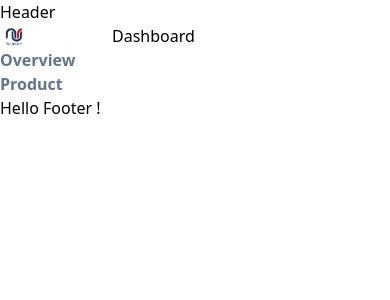
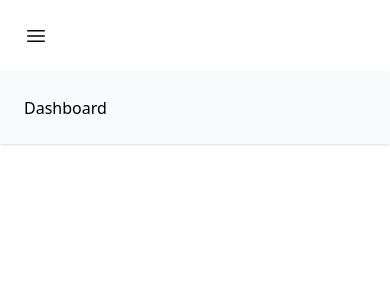
Before and after one commit to sabbir10s/admin-dashboard, a React (Vite) app: page / in a window 390 px wide. Shown: the top 300 px of the page. Built offline with nearby package versions, Linux system fonts and the light colour scheme.

Commit message:
dashbord layout with mobile responsive added

```diff
--- a/src/Layout/index.jsx
+++ b/src/Layout/index.jsx
@@ -1,32 +1,25 @@
-import React from 'react';
+import React, { useState } from 'react';
 
-import Sidebar from '../components/common/Sidebar/Sidebar';
-import Header from '../components/shared/Header/Header';
+import Navbar from '../components/shared/Navbar/Navbar';
+import Sidebar from '../components/shared/Sidebar/Sidebar';
 
 const Layout = ({ children }) => {
+  const [sidebar, setSidebar] = useState(true);
+  const handleSidebar = () => {
+    setSidebar(!sidebar);
+  };
   return (
-    <React.Fragment>
-      <header>
-        <Header />
-      </header>
-      <main>
-        <div className="flex">
-          <aside>
-            {/* Add sidebar content */}
-            <Sidebar />
-          </aside>
-
-          <main>
-            {/* Add main content */}
-            {children}
-          </main>
+    <main className="flex">
+      {sidebar && (
+        <div className="w-72 bg-white h-screen hidden lg:block">
+          <Sidebar />
         </div>
-      </main>
-      <footer>
-        {' '}
-        <h1>Hello Footer !</h1>
-      </footer>
-    </React.Fragment>
+      )}
+      <div className="w-full">
+        <Navbar handleSidebar={handleSidebar} />
+        <main className="bg-[#f9fafb] shadow w-full p-6">{children}</main>
+      </div>
+    </main>
   );
 };
 
--- a/src/components/common/ActiveLink/ActiveLink.jsx
+++ b/src/components/common/ActiveLink/ActiveLink.jsx
@@ -6,8 +6,8 @@ function ActiveLink({ children, to, ...props }) {
   const match = useMatch({ path: resolved.pathname, end: true });
   return (
     <Link
-      className={`py-4 text-slate-500 font-semibold ${
-        match && 'text-primary-600'
+      className={`text-slate-500 font-normal hover:text-primary-500 ${
+        match && 'text-primary-500'
       }`}
       to={to}
       {...props}
--- a/src/components/common/Sidebar/Sidebar.jsx
+++ /dev/null
@@ -1,22 +0,0 @@
-import React from 'react';
-
-import logo from '../../../assets/images/logo.jpeg';
-import ActiveLink from '../ActiveLink/ActiveLink';
-
-const Sidebar = () => {
-  return (
-    <div className="text-primary-900 w-1/4">
-      <img className="w-28" src={logo} alt="" />
-      <ul>
-        <li>
-          <ActiveLink to="/">Overview</ActiveLink>
-        </li>
-        <li>
-          <ActiveLink to="/product">Product</ActiveLink>
-        </li>
-      </ul>
-    </div>
-  );
-};
-
-export default Sidebar;
--- /dev/null
+++ b/src/components/shared/MobileSidebar/MobileSidebar.jsx
@@ -0,0 +1,28 @@
+import React from 'react';
+
+import Sidebar from '../Sidebar/Sidebar';
+
+const MobileSidebar = ({ visible, handleMobileSidebar }) => {
+  const handleCloseModal = (e) => {
+    if (e.target.id === 'container') handleMobileSidebar();
+  };
+
+  if (!visible) {
+    return null;
+  }
+  return (
+    <button
+      onClick={handleCloseModal}
+      id="container"
+      className="lg:hidden z-30 fixed inset-0 bg-black bg-opacity-30"
+    >
+      <div className="w-full md:w-72">
+        <div className="bg-white h-screen ">
+          <Sidebar handleMobileSidebar={handleMobileSidebar} />
+        </div>
+      </div>
+    </button>
+  );
+};
+
+export default MobileSidebar;
--- /dev/null
+++ b/src/components/shared/Navbar/Navbar.jsx
@@ -0,0 +1,57 @@
+import React, { useState } from 'react';
+
+import MobileSidebar from '../MobileSidebar/MobileSidebar';
+
+const Navbar = ({ handleSidebar }) => {
+  const [mobileSidebar, setMobileSidebar] = useState(false);
+
+  // close mobile sidebar
+  const handleMobileSidebar = () => {
+    setMobileSidebar(false);
+  };
+  return (
+    <div className="p-6 bg-white">
+      <button className="hidden lg:block" onClick={handleSidebar}>
+        <svg
+          xmlns="http://www.w3.org/2000/svg"
+          fill="none"
+          viewBox="0 0 24 24"
+          strokeWidth="1.5"
+          stroke="currentColor"
+          className="w-6 h-6"
+        >
+          <path
+            strokeLinecap="round"
+            strokeLinejoin="round"
+            d="M3.75 6.75h16.5M3.75 12h16.5m-16.5 5.25h16.5"
+          />
+        </svg>
+      </button>
+      <button
+        className="block lg:hidden"
+        onClick={() => setMobileSidebar(true)}
+      >
+        <svg
+          xmlns="http://www.w3.org/2000/svg"
+          fill="none"
+          viewBox="0 0 24 24"
+          strokeWidth="1.5"
+          stroke="currentColor"
+          className="w-6 h-6"
+        >
+          <path
+            strokeLinecap="round"
+            strokeLinejoin="round"
+            d="M3.75 6.75h16.5M3.75 12h16.5m-16.5 5.25h16.5"
+          />
+        </svg>
+      </button>
+      <MobileSidebar
+        visible={mobileSidebar}
+        handleMobileSidebar={handleMobileSidebar}
+      />
+    </div>
+  );
+};
+
+export default Navbar;
--- /dev/null
+++ b/src/components/shared/Sidebar/Sidebar.jsx
@@ -0,0 +1,41 @@
+import React from 'react';
+
+import logo from '../../../assets/images/logo.jpeg';
+import ActiveLink from '../../common/ActiveLink/ActiveLink';
+
+const Sidebar = ({ handleMobileSidebar }) => {
+  return (
+    <div className="pl-10 relative">
+      <button
+        className="block lg:hidden absolute top-4 right-4 bg-black text-white p-1 rounded-full"
+        onClick={handleMobileSidebar}
+      >
+        <svg
+          xmlns="http://www.w3.org/2000/svg"
+          fill="none"
+          viewBox="0 0 24 24"
+          strokeWidth={1.5}
+          stroke="currentColor"
+          className="w-5 h-5"
+        >
+          <path
+            strokeLinecap="round"
+            strokeLinejoin="round"
+            d="M6 18L18 6M6 6l12 12"
+          />
+        </svg>
+      </button>
+      <img className="w-20" src={logo} alt="" />
+      <ul className="mt-8 space-y-1">
+        <li>
+          <ActiveLink to="/">Overview</ActiveLink>
+        </li>
+        <li>
+          <ActiveLink to="/product">Product</ActiveLink>
+        </li>
+      </ul>
+    </div>
+  );
+};
+
+export default Sidebar;
--- a/tailwind.config.js
+++ b/tailwind.config.js
@@ -1,5 +1,6 @@
 /** @type {import('tailwindcss').Config} */
 export default {
+  darkMode: "class",
   content: ['./index.html', './src/**/*.{js,ts,jsx,tsx}'],
   theme: {
     extend: {
```
